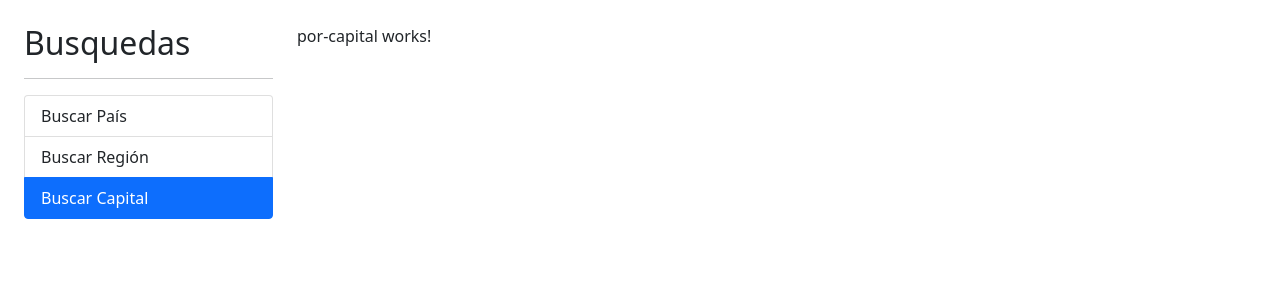
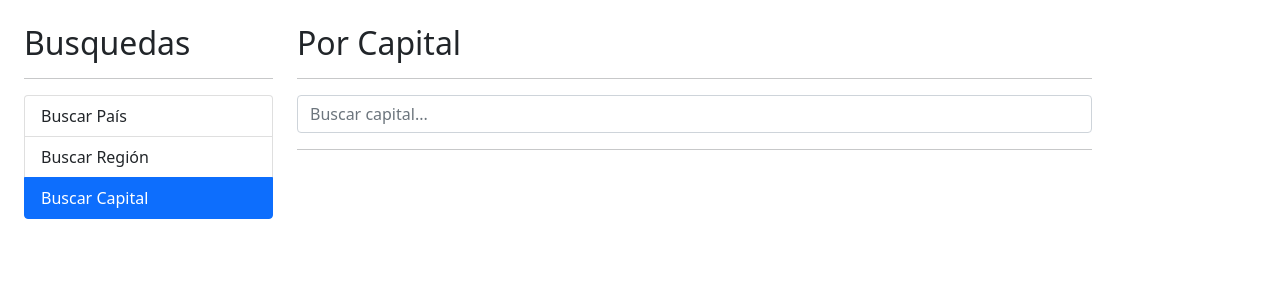
Before and after one commit to mmazzariello/countries-app, an Angular app: page /capital in a window 1280 px wide. Shown: the top 300 px of the page. Built offline with nearby package versions, Linux system fonts and the light colour scheme.

Commit message:
ADD por pais component & por capital component

```diff
--- a/src/app/pais/components/pais-input/pais-input.component.html
+++ b/src/app/pais/components/pais-input/pais-input.component.html
@@ -6,5 +6,6 @@
     class="form-control"
     [(ngModel)]="termino"
     (input)="teclaPresionada()"
+    [placeholder]="placeholder"
   />
 </form>
--- a/src/app/pais/components/pais-input/pais-input.component.ts
+++ b/src/app/pais/components/pais-input/pais-input.component.ts
@@ -1,4 +1,4 @@
-import { Component, OnInit, Output, EventEmitter } from '@angular/core';
+import { Component, OnInit, Output, EventEmitter, Input } from '@angular/core';
 import { Subject } from 'rxjs';
 import { debounceTime } from 'rxjs/operators';
 
@@ -12,6 +12,8 @@
 
   @Output() onEnter: EventEmitter<string> = new EventEmitter();
   @Output() onDebounce: EventEmitter<string> = new EventEmitter();
+
+  @Input() placeholder: string = '';
 
   debouncer: Subject<string> = new Subject();
 
--- a/src/app/pais/components/pais-tabla/pais-tabla.component.html
+++ b/src/app/pais/components/pais-tabla/pais-tabla.component.html
@@ -14,7 +14,7 @@
       <td>
         <img class="small-flag" [src]="pais.coatOfArms.png" />
       </td>
-      <td>{{ pais.name.common }}</td>
+      <td>{{ pais.capital }}, {{ pais.name.common }}</td>
       <td>{{ pais.population | number }}</td>
       <td><a [routerLink]="['/pais', pais.cca2]">Ver</a></td>
     </tr>
--- a/src/app/pais/pages/por-capital/por-capital.component.html
+++ b/src/app/pais/pages/por-capital/por-capital.component.html
@@ -1 +1,22 @@
-<p>por-capital works!</p>
+<h2>Por Capital</h2>
+<hr />
+
+<div class="row">
+  <div class="col">
+    <app-pais-input
+      (onEnter)="buscar($event)"
+      placeholder="Buscar capital..."
+    ></app-pais-input>
+  </div>
+</div>
+
+<hr />
+<div *ngIf="hayError" class="alert alert-danger">
+  No se encontró con el término {{ termino }}
+</div>
+
+<div *ngIf="paises.length > 0" class="row">
+  <div class="col">
+    <app-pais-tabla [paises]="paises"></app-pais-tabla>
+  </div>
+</div>
--- a/src/app/pais/pages/por-capital/por-capital.component.ts
+++ b/src/app/pais/pages/por-capital/por-capital.component.ts
@@ -1,4 +1,6 @@
 import { Component, OnInit } from '@angular/core';
+import { Country } from '../../intefaces/pais.interface';
+import { PaisService } from '../../services/pais.service';
 
 @Component({
   selector: 'app-por-capital',
@@ -8,9 +10,26 @@
 })
 export class PorCapitalComponent implements OnInit {
 
-  constructor() { }
+  termino: string= '';
+  hayError: boolean = false;
+  paises: Country[] = [];
+
+  constructor(private paisService: PaisService) { }
 
   ngOnInit(): void {
   }
 
+  buscar( termino: string ) {
+    this.hayError = false;
+    this.termino = termino;
+
+    this.paisService.buscarCapital(this.termino)
+      .subscribe((paises) => {
+        console.log(paises)
+        this.paises = paises;
+      }, (err) => {
+        this.hayError = true;
+        this.paises = [];
+      })
+  }
 }
--- a/src/app/pais/pages/por-pais/por-pais.component.html
+++ b/src/app/pais/pages/por-pais/por-pais.component.html
@@ -6,6 +6,7 @@
     <app-pais-input
       (onEnter)="buscar($event)"
       (onDebounce)="sugerencias($event)"
+      placeholder="Buscar país..."
     ></app-pais-input>
   </div>
 </div>
--- a/src/app/pais/services/pais.service.ts
+++ b/src/app/pais/services/pais.service.ts
@@ -13,9 +13,12 @@
   constructor( private http: HttpClient) { }
 
   buscarPais(termino: string): Observable<Country[]> {
-
     const url = `${this.apiUrl}/name/${termino}`;
     return this.http.get<Country[]>(url);
   }
 
+  buscarCapital(termino: string):Observable<Country[]>{
+    const url = `${this.apiUrl}/capital/${termino}`;
+    return this.http.get<Country[]>(url);
+  }
 }
```
